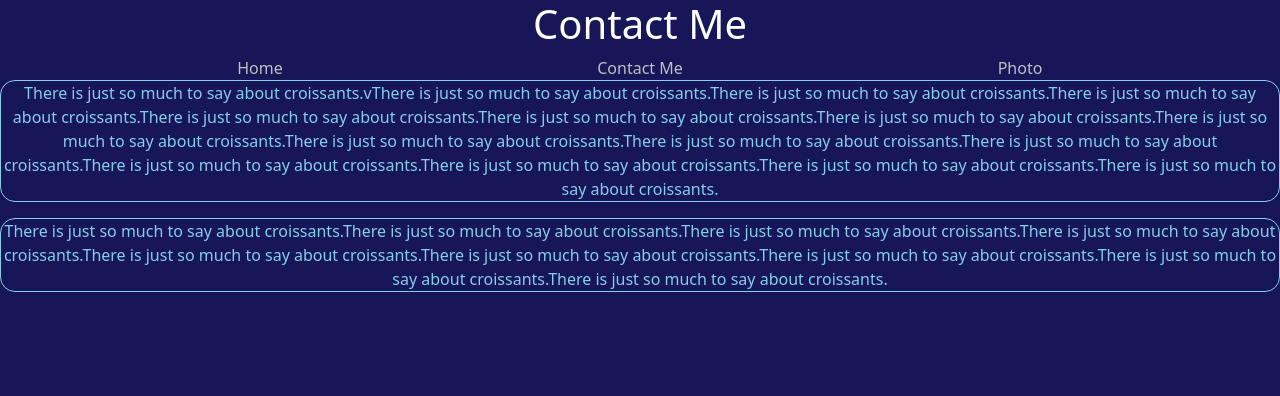
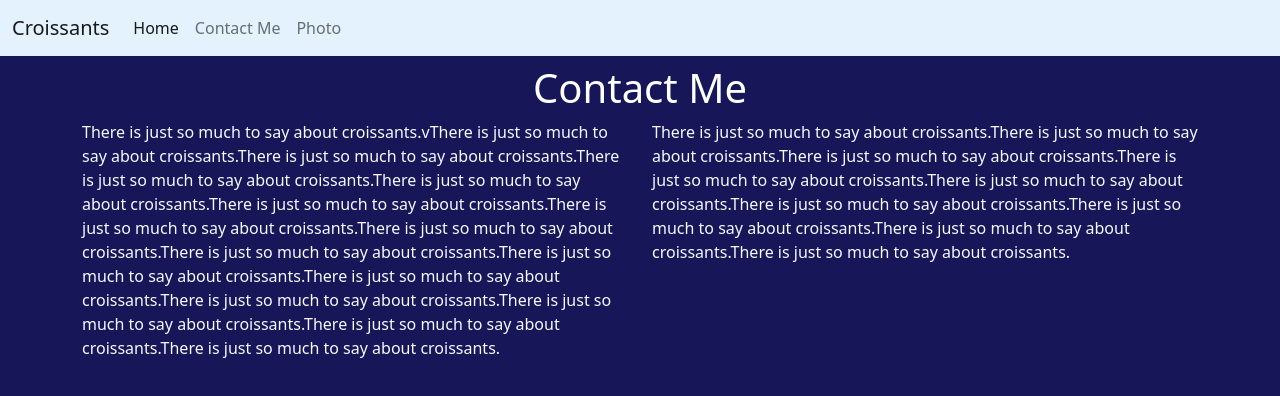
Before and after one commit to scarperez7/Croissant, a plain HTML site: page src/contact.html in a window 1280 px wide. Drawn offline with nearby package versions, Linux system fonts and the light colour scheme.

Commit message:
added navibar/boostrap, made img and text user friendly

```diff
--- a/src/contact.html
+++ b/src/contact.html
@@ -11,43 +11,88 @@
       integrity="sha384-1BmE4kWBq78iYhFldvKuhfTAU6auU8tT94WrHftjDbrCEXSU1oBoqyl2QvZ6jIW3"
       crossorigin="anonymous"
     />
+    <script
+      src="https://cdn.jsdelivr.net/npm/bootstrap@5.1.3/dist/js/bootstrap.bundle.min.js"
+      integrity="sha384-ka7Sk0Gln4gmtz2MlQnikT1wXgYsOg+OMhuP+IlRH9sENBO0LRn5q+8nbTov4+1p"
+      crossorigin="anonymous"
+    ></script>
     <link href="styles.css" rel="stylesheet" />
     <title>Croissant</title>
   </head>
   <body>
-    <h1>Contact Me</h1>
+    <nav
+      class="navbar navbar-expand-lg navbar-light"
+      style="background-color: #e3f2fd"
+    >
+      <div class="container-fluid">
+        <a class="navbar-brand" href="#">Croissants</a>
+        <button
+          class="navbar-toggler"
+          type="button"
+          data-bs-toggle="collapse"
+          data-bs-target="#navbarNavDropdown"
+          aria-controls="navbarNavDropdown"
+          aria-expanded="false"
+          aria-label="Toggle navigation"
+        >
+          <span class="navbar-toggler-icon"></span>
+        </button>
+        <div class="collapse navbar-collapse" id="navbarNavDropdown">
+          <ul class="navbar-nav">
+            <li class="nav-item">
+              <a class="nav-link active" aria-current="page" href="/">Home</a>
+            </li>
+            <li class="nav-item">
+              <a class="nav-link" href=""> Contact Me</a>
+            </li>
+            <li class="nav-item">
+              <a class="nav-link" href="photo.html"> Photo</a>
+            </li>
+            <li class="nav-item dropdown">
+              <ul
+                class="dropdown-menu"
+                aria-labelledby="navbarDropdownMenuLink"
+              >
+                <li><a class="dropdown-item" href="/">Home</a></li>
+                <li>
+                  <a class="dropdown-item" href=""> Contact Me</a>
+                </li>
+                <li>
+                  <a class="dropdown-item" href="photo.html"> Photo</a>
+                </li>
+              </ul>
+            </li>
+          </ul>
+        </div>
+      </div>
+    </nav>
+    <h1 class="mt-2">Contact Me</h1>
+
     <div class="container">
-      <div class="row">
-        <div class="col">
-          <a href="/">Home</a>
+      <div class="row text-light">
+        <div class="col-md-6">
+          There is just so much to say about croissants.vThere is just so much
+          to say about croissants.There is just so much to say about
+          croissants.There is just so much to say about croissants.There is just
+          so much to say about croissants.There is just so much to say about
+          croissants.There is just so much to say about croissants.There is just
+          so much to say about croissants.There is just so much to say about
+          croissants.There is just so much to say about croissants.There is just
+          so much to say about croissants.There is just so much to say about
+          croissants.There is just so much to say about croissants.There is just
+          so much to say about croissants.There is just so much to say about
+          croissants.
         </div>
-        <div class="col">
-          <a href=""> Contact Me </a>
-        </div>
-        <div class="col">
-          <a href="photo.html"> Photo</a>
+        <div class="col-md-6">
+          There is just so much to say about croissants.There is just so much to
+          say about croissants.There is just so much to say about
+          croissants.There is just so much to say about croissants.There is just
+          so much to say about croissants.There is just so much to say about
+          croissants.There is just so much to say about croissants.There is just
+          so much to say about croissants.There is just so much to say about
+          croissants.
         </div>
       </div>
     </div>
-    <p>
-      There is just so much to say about croissants.vThere is just so much to
-      say about croissants.There is just so much to say about croissants.There
-      is just so much to say about croissants.There is just so much to say about
-      croissants.There is just so much to say about croissants.There is just so
-      much to say about croissants.There is just so much to say about
-      croissants.There is just so much to say about croissants.There is just so
-      much to say about croissants.There is just so much to say about
-      croissants.There is just so much to say about croissants.There is just so
-      much to say about croissants.There is just so much to say about
-      croissants.There is just so much to say about croissants.
-    </p>
-    <p>
-      There is just so much to say about croissants.There is just so much to say
-      about croissants.There is just so much to say about croissants.There is
-      just so much to say about croissants.There is just so much to say about
-      croissants.There is just so much to say about croissants.There is just so
-      much to say about croissants.There is just so much to say about
-      croissants.There is just so much to say about croissants.
-    </p>
   </body>
 </html>
--- a/src/styles.css
+++ b/src/styles.css
@@ -14,12 +14,10 @@ a {
   text-decoration: none;
   text-align: center;
 }
+img {
+  max-width: 70%;
+}
 
-img {
-  display: block;
-  max-width: 400px;
-  margin: 0 auto;
-}
 p {
   text-align: center;
   color: skyblue;
```
Also changed, not shown: index.html (+55 -12 lines), src/photo.html (+59 -13 lines).
